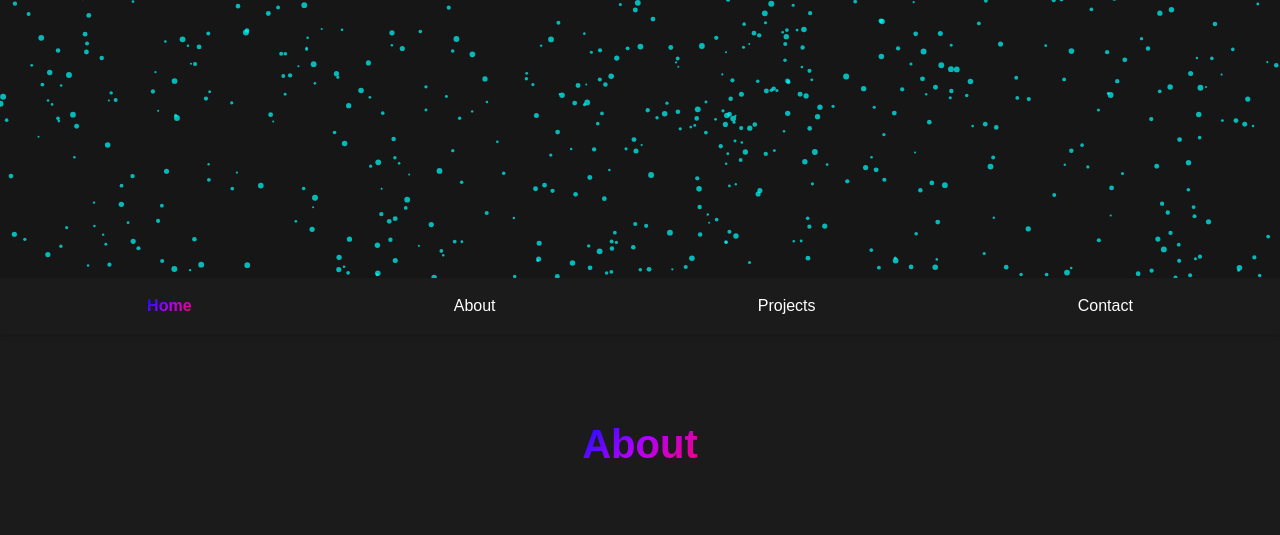
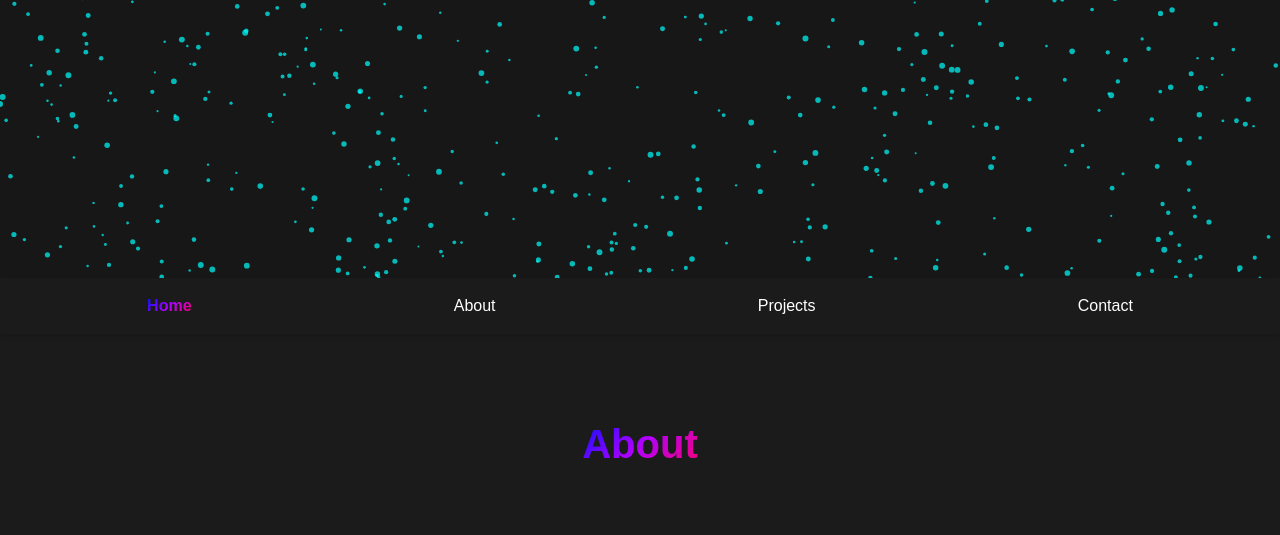
Before and after one commit to IbzyX/Portfolio-App, a website: page static/index.html in a window 1280 px wide. Shown: the part 522-1057 px from the top of the page. Drawn offline with nearby package versions, Linux system fonts and the light colour scheme.

Commit message:
update partical background (home section)

```diff
--- a/static/global.css
+++ b/static/global.css
@@ -1,6 +1,6 @@
 :root {
   --accent-gradient: linear-gradient(135deg, #0011ff, #ae00ff, #ff006a);
-  --accent-color: #7300ff;
+  --accent-color: #ae00ff;
 }
 
 
@@ -98,7 +98,13 @@ a {
     0% {
         transform: scale(1);
     }
+    25% {
+        transform: scale(1.05);
+    }
     50% {
+        transform: scale(1.1);
+    }
+    75% {
         transform: scale(1.05);
     }
     100% {
--- a/static/index.html
+++ b/static/index.html
@@ -135,7 +135,7 @@
                         <p><strong>Tech Stack:</strong> Python, HTML, JavaScript, CSS, OpenAI API</p>
                         <div class="links">
                             <a href="#" class="link">LIVE APP</a>
-                            <a href="#" class="link">LEARN MORE</a>
+                            <a href="https://github.com/IbzyX/ProjectMakerAI" class="link">LEARN MORE</a>
                         </div>
                     </div>
                 </div>
@@ -150,7 +150,7 @@
                         <p><strong>Tech Stack:</strong> Python, HTML, CSS, JavaScript, React.js</p>
                         <div class="links">
                             <a href="#" class="link">LIVE APP</a>
-                            <a href="#" class="link">LEARN MORE</a>
+                            <a href="https://github.com/IbzyX/FinanceTracker" class="link">LEARN MORE</a>
                         </div>
                     </div>
                 </div>
@@ -165,7 +165,7 @@
                         <p><strong>Tech Stack:</strong> Node.js, HTML, CSS, JavaScript, reacts.js, Tailwind</p>
                         <div class="links">
                             <a href="#" class="link">Live APP</a>
-                            <a href="#" class="link">LEARN MORE</a>
+                            <a href="https://github.com/IbzyX/Portfolio-App" class="link">LEARN MORE</a>
                         </div>
                     </div>
                 </div>
--- a/static/scripts.js
+++ b/static/scripts.js
@@ -28,9 +28,12 @@ const canvas = document.getElementById("bgCanvas");
 const ctx = canvas.getContext("2d");
 
 let particles = [];
-let mouse = { x: 0, y: 0 };
+let mouse = { x: window.innerWidth / 2, y: window.innerHeight / 2 };
+let lastMoveTime = Date.now();
+let hasExploded = false;
+
 const particleCount = 1200;
-const interactionRadius = 400;
+const interactionRadius = 300;
 
 function resizeCanvas() {
   canvas.width = window.innerWidth;
@@ -56,23 +59,23 @@ class Particle {
     this.x += this.vx;
     this.y += this.vy;
 
-    // Wrap around edges
+    // Wrap around screen edges
     if (this.x < 0) this.x = canvas.width;
     if (this.x > canvas.width) this.x = 0;
     if (this.y < 0) this.y = canvas.height;
     if (this.y > canvas.height) this.y = 0;
 
-    // Magnetic effect toward mouse
-    let dx = this.x - mouse.x;
-    let dy = this.y - mouse.y;
-    let dist = Math.sqrt(dx * dx + dy * dy);
-    if (dist < interactionRadius) {
-      let force = (interactionRadius - dist) / interactionRadius;
-      this.vx += (dx / dist) * force * -0.6;
-      this.vy += (dy / dist) * force * -0.6;
+    // Repel slightly from mouse while it's moving
+    const dx = this.x - mouse.x;
+    const dy = this.y - mouse.y;
+    const dist = Math.sqrt(dx * dx + dy * dy);
+    if (dist < interactionRadius && !hasExploded) {
+      const force = (interactionRadius - dist) / interactionRadius;
+      this.vx += (dx / dist) * force * -0.4;
+      this.vy += (dy / dist) * force * -0.4;
     }
 
-    // Slow damping for smoother motion
+    // Smooth slowdown
     this.vx *= 0.98;
     this.vy *= 0.98;
   }
@@ -92,10 +95,29 @@ function initParticles() {
   }
 }
 
+function explodeParticles() {
+  // Give every particle a push outward from the mouse
+  for (let p of particles) {
+    const dx = p.x - mouse.x;
+    const dy = p.y - mouse.y;
+    const dist = Math.sqrt(dx * dx + dy * dy) + 0.001;
+    const force = 7 / dist; // stronger force near the mouse
+    p.vx += (dx / dist) * force;
+    p.vy += (dy / dist) * force;
+  }
+}
+
 function animate() {
   ctx.clearRect(0, 0, canvas.width, canvas.height);
-  ctx.fillStyle = "rgba(15, 15, 15, 0.3)";
+  ctx.fillStyle = "rgba(15, 15, 15, 0.25)";
   ctx.fillRect(0, 0, canvas.width, canvas.height);
+
+  // Detect idle state
+  const now = Date.now();
+  if (now - lastMoveTime > 1000 && !hasExploded) {
+    explodeParticles();
+    hasExploded = true;
+  }
 
   particles.forEach((p) => {
     p.move();
@@ -108,6 +130,8 @@ function animate() {
 window.addEventListener("mousemove", (e) => {
   mouse.x = e.clientX;
   mouse.y = e.clientY;
+  lastMoveTime = Date.now();
+  hasExploded = false; // reset explosion trigger
 });
 
 initParticles();
```
